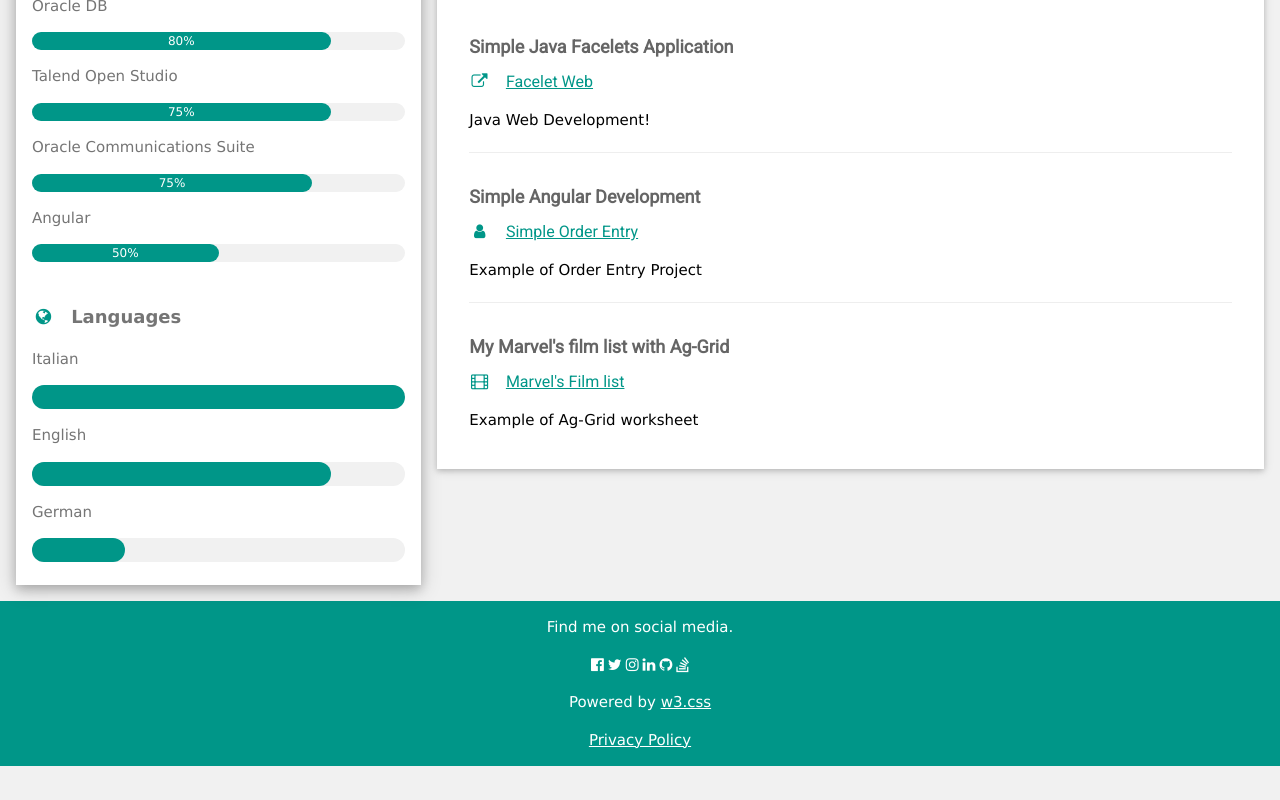
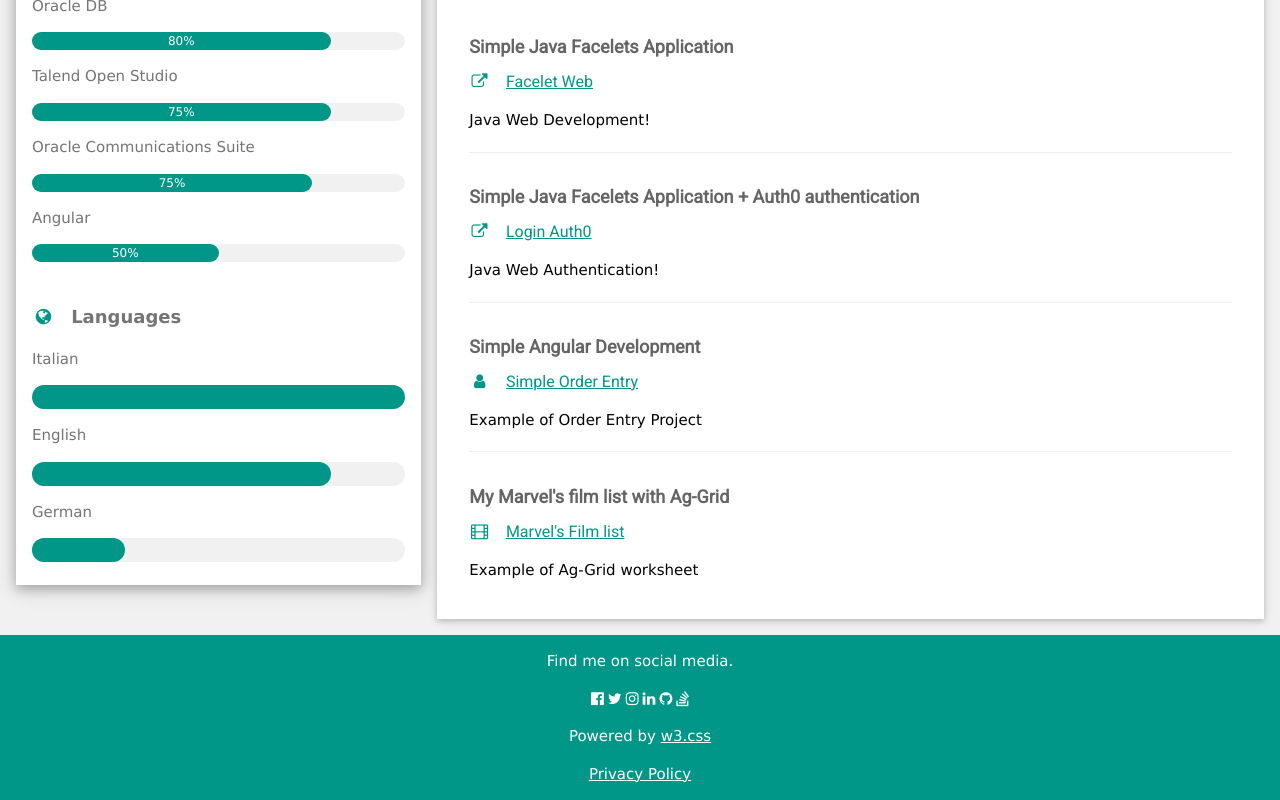
Before and after one commit to manuelmsperanza/hoffnungland, an Angular app in the folder servlets/cv-app/: page / in a window 1280 px wide. Shown: the part 880-1680 px from the top of the page. Before the commit the page ends 1646 px from the top, so only its background shows below. Built offline with nearby package versions, Linux system fonts and the light colour scheme.

Commit message:
cv-app fixed cache to server

```diff
--- a/servlets/cv-app/ngsw-config.json
+++ b/servlets/cv-app/ngsw-config.json
@@ -30,7 +30,9 @@
       "updateMode": "lazy",
       "resources": {
         "urls": [
+          "j_security_check",
           "faceletWeb",
+          "loginAuth0",
           "marvelFilmListApp",
           "orderEntryWeb",
           "readyToDrink"
--- a/servlets/cv-app/src/app/app.component.html
+++ b/servlets/cv-app/src/app/app.component.html
@@ -177,6 +177,17 @@
         </div>
         <div class="w3-container">
           <h5 class="w3-opacity">
+            <b>Simple Java Facelets Application + Auth0 authentication</b>
+          </h5>
+          <h6 class="w3-text-teal">
+            <i class="fa fa-external-link fa-fw w3-margin-right"></i>
+            <a href="/loginAuth0/profile" target="_blank">Login Auth0</a>
+          </h6>
+          <p>Java Web Authentication!</p>
+          <hr/>
+        </div>
+        <div class="w3-container">
+          <h5 class="w3-opacity">
             <b>Simple Angular Development</b>
           </h5>
           <h6 class="w3-text-teal">
--- a/servlets/cv-app/src/app/app.component.ts
+++ b/servlets/cv-app/src/app/app.component.ts
@@ -29,6 +29,6 @@ export class AppComponent {
     this.trustedStackOverflowUrl = sanitizer.bypassSecurityTrustUrl("https://stackoverflow.com/users/8607724/pin%c3%b6ch");
     this.trustedLinkedinBadge = sanitizer.bypassSecurityTrustUrl("https://it.linkedin.com/in/manuelmsperanza?trk=profile-badge");
     this.trustedW3CssUrl = sanitizer.bypassSecurityTrustUrl("https://www.w3schools.com/w3css/tryit.asp?filename=tryw3css_templates_cv&amp;stacked=h");
-	this.trustedIubendaUrl = sanitizer.bypassSecurityTrustUrl("https://www.iubenda.com/privacy-policy/29010372");
+	  this.trustedIubendaUrl = sanitizer.bypassSecurityTrustUrl("https://www.iubenda.com/privacy-policy/29010372");
   }
 }
```
